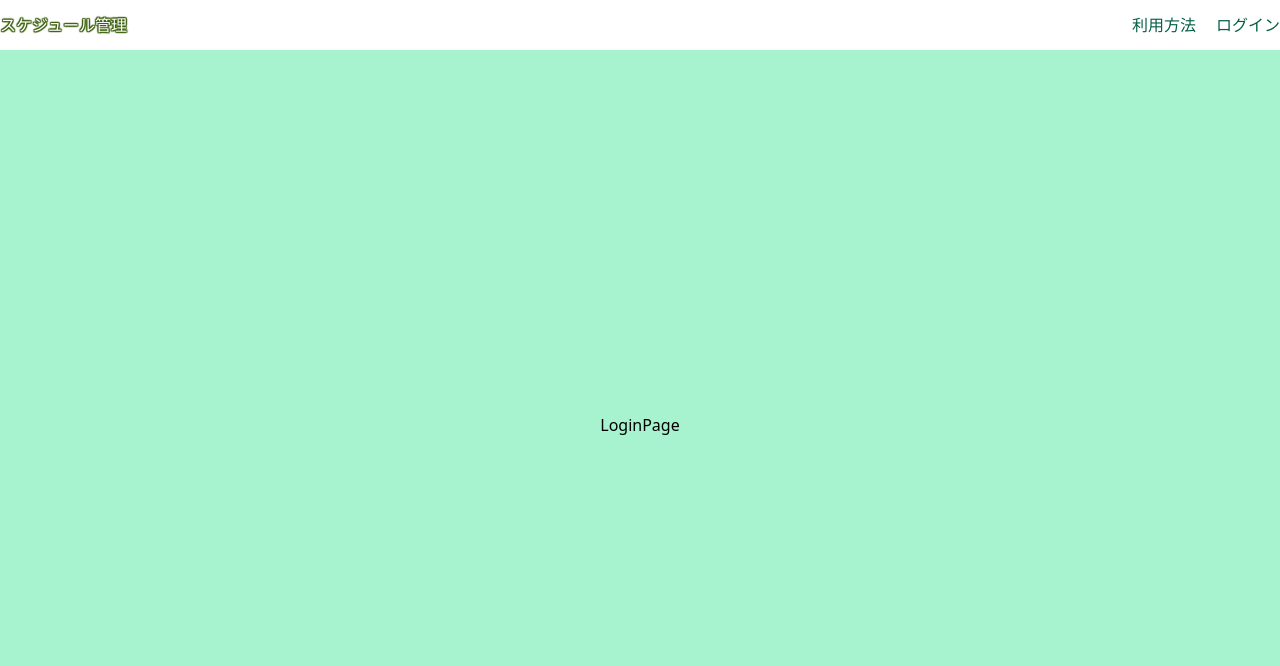
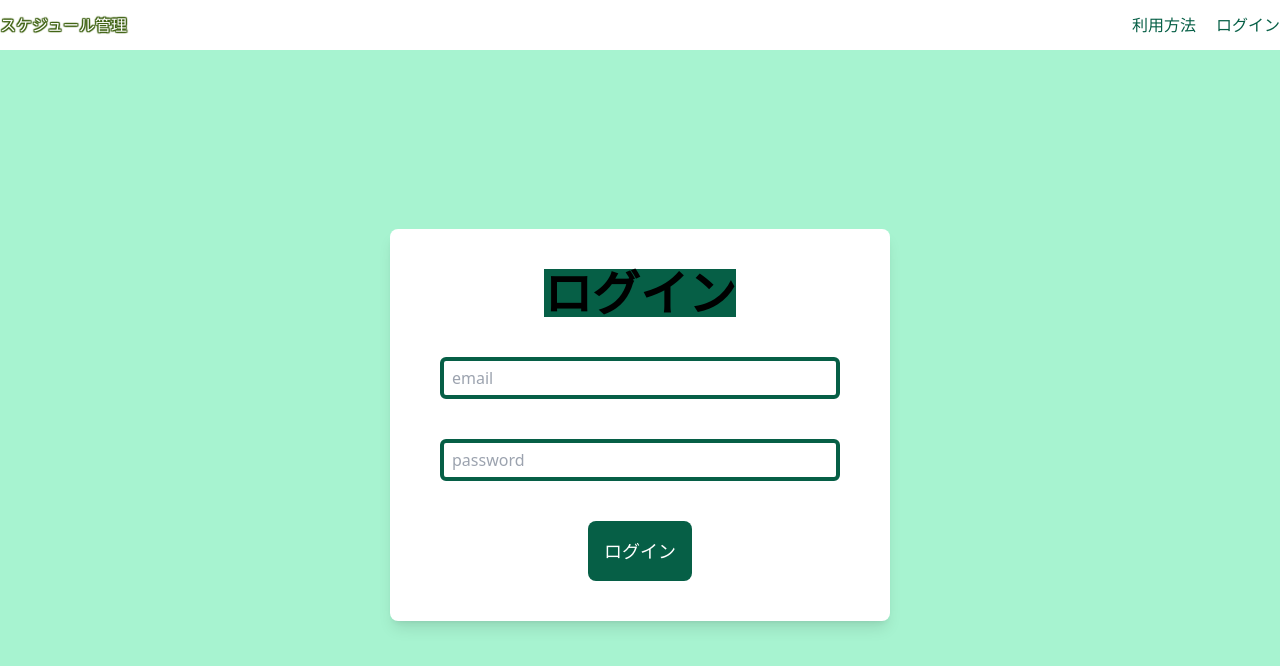
Before and after one commit to Hashimoto-Noriaki/react-calender-app, a React (Vite) app: page /login in a window 1280 px wide. Shown: the top 666 px of the page. Built offline with nearby package versions, Linux system fonts and the light colour scheme.

Commit message:
ログイン画面作成

```diff
--- a/src/components/pages/LoginPage.tsx
+++ b/src/components/pages/LoginPage.tsx
@@ -1,5 +1,29 @@
+import { PrimaryBtn } from "../atoms/PrimaryBtn"
+
 export const LoginPage = () => {
-  return (
-    <div>LoginPage</div>
-  )
+    return (
+    <div className="w-[500px] bg-white rounded-lg shadow-lg py-10">
+        <form className="flex flex-col justify-center items-center gap-10">
+            <h1 className="text-5xl bg-emerald-800 font-bold text-ceneter" >
+                ログイン
+            </h1>
+            <div className="w-[80%]">
+                <input
+                    type = "text"
+                    className="w-full border-solid border-4 rounded-md p-2 border-emerald-800"
+                    placeholder = "email"
+                />
+            </div>
+            <div className="w-[80%]">
+                <input
+                    type = "password"
+                    className="w-full border-4  border-solid rounded-md border-emerald-800 p-2"
+                    placeholder = "password"
+                />
+            </div>
+
+            <PrimaryBtn>ログイン</PrimaryBtn>
+        </form>
+    </div>
+    )
 }
--- a/src/styles/output.css
+++ b/src/styles/output.css
@@ -621,6 +621,18 @@
   height: 100vh;
 }
 
+.w-\[500px\] {
+  width: 500px;
+}
+
+.w-\[80\%\] {
+  width: 80%;
+}
+
+.w-full {
+  width: 100%;
+}
+
 .flex-col {
   flex-direction: column;
 }
@@ -641,8 +653,29 @@
   gap: 1.25rem;
 }
 
+.gap-10 {
+  gap: 2.5rem;
+}
+
 .rounded-lg {
   border-radius: 0.5rem;
+}
+
+.rounded-md {
+  border-radius: 0.375rem;
+}
+
+.border-4 {
+  border-width: 4px;
+}
+
+.border-solid {
+  border-style: solid;
+}
+
+.border-emerald-800 {
+  --tw-border-opacity: 1;
+  border-color: rgb(6 95 70 / var(--tw-border-opacity));
 }
 
 .bg-emerald-100 {
@@ -671,6 +704,20 @@
 
 .p-4 {
   padding: 1rem;
+}
+
+.p-2 {
+  padding: 0.5rem;
+}
+
+.py-10 {
+  padding-top: 2.5rem;
+  padding-bottom: 2.5rem;
+}
+
+.py-4 {
+  padding-top: 1rem;
+  padding-bottom: 1rem;
 }
 
 .pt-\[10vh\] {
@@ -704,6 +751,10 @@
   line-height: 1.75rem;
 }
 
+.font-bold {
+  font-weight: 700;
+}
+
 .leading-\[50px\] {
   line-height: 50px;
 }
@@ -718,6 +769,12 @@
   color: rgb(255 255 255 / var(--tw-text-opacity));
 }
 
+.shadow-lg {
+  --tw-shadow: 0 10px 15px -3px rgb(0 0 0 / 0.1), 0 4px 6px -4px rgb(0 0 0 / 0.1);
+  --tw-shadow-colored: 0 10px 15px -3px var(--tw-shadow-color), 0 4px 6px -4px var(--tw-shadow-color);
+  box-shadow: var(--tw-ring-offset-shadow, 0 0 #0000), var(--tw-ring-shadow, 0 0 #0000), var(--tw-shadow);
+}
+
 .logo {
   color          : #ffffff;
   text-shadow    :
```
